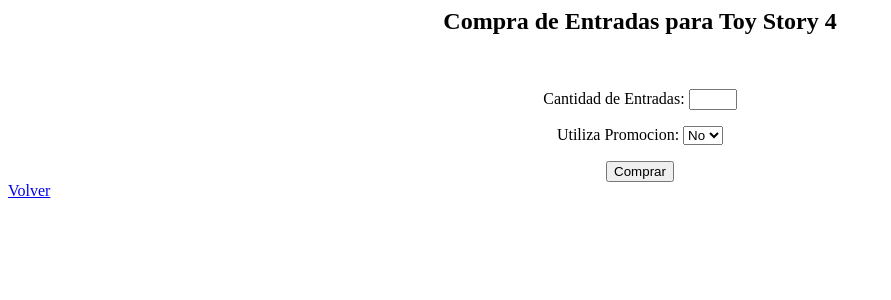
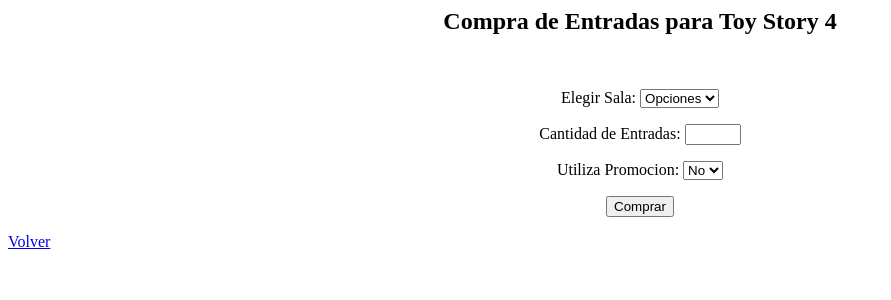
Before and after one commit to MirandaGonzalo/Sor-Cine, a Django app: page /compra_entradas/1 in a window 1280 px wide. Shown: the top 300 px of the page, without its empty margins (0-891 px from the left). Run offline with Django 3.2, Linux system fonts and the light colour scheme; data comes from the database, SQL or seed files in the repository; both versions use the stored data as it was after the commit; some libraries are stand-ins or nearby versions.

Commit message:
Compra de Entradas terminado

```diff
--- a/Sor/Sor/urls.py
+++ b/Sor/Sor/urls.py
@@ -6,6 +6,7 @@
 
 urlpatterns = [
     url(r'^$', index, name="index"),
+    url(r'^compra/', compra, name="compra"),
     url(r'^datos_pelicula/(?P<id_pelicula>\d+)$', datos_pelicula, name="datos_pelicula"),
     url(r'^compra_entradas/(?P<id_pelicula>\d+)$', compra_entradas, name="compra_entradas"),
     url(r'^admin/', admin.site.urls),
--- a/Sor/app/models.py
+++ b/Sor/app/models.py
@@ -80,7 +80,8 @@
 
 class Entrada(models.Model):
     cantidad = models.IntegerField(null=False, default=1)
-    sala = models.ForeignKey(asignar_Sala)
+    sala = models.ForeignKey(Sala)
+    precio = models.IntegerField(null=False)
 
     def __str__(self):
         return '{} entradas vendidas para {} en la sala {}.'.format(self.cantidad, self.sala.pelicula.nombre, self.sala.numero)
--- a/Sor/app/templates/comprar_entrada.html
+++ b/Sor/app/templates/comprar_entrada.html
@@ -11,7 +11,14 @@
 
         <center><h2>Compra de Entradas para {{pelicula.nombre}}</h2></center>
         <br>
-        <center><p>Cantidad de Entradas: <input type="number" name="quantity" id="myInput" min="1" max="5" oninput="myFunction()"></p></center>
+        <center><p>Elegir Sala:  <select id="sala" name="sala">
+            <option value=0>Opciones</option>
+            {% for sala in todas_las_salas%}
+            <option value={{sala.sala.id}}>{{sala.sala.numero}}</option>
+            {% endfor %}
+            </select> </p></center>
+
+        <center><p>Cantidad de Entradas: <input type="number" name="quantity" id="myInput" min="1" max="99" oninput="myFunction()"></p></center>
 
         <center><p>Utiliza Promocion:  <select id="promo" name="promo">
             <option value=0>No</option>
@@ -19,16 +26,30 @@
             </select> </p></center>
 
         <center><p id="demo"></p></center>
+
         <center><p><span style="color:red" id="res"></span></p></center>
 
         <center><button onclick="comprar()">Comprar</button></center>
 
+        <form id="form_compra" method="post">
+            {% csrf_token %}
+            <input type="hidden" name="cant_entradas" id="cant_entradas"value=0>
+            <input type="hidden" name="precio" id="precio" value=0>
+            <input type="hidden" name="id_sala" id="id_sala" value=0>
+            <input type="hidden" name="id_peli" id="id_peli" value={{pelicula.id}}>
+        </form>
+
         <script>
-            var x = document.getElementById("myInput").value;
+            var vacio = "";
             function myFunction() {
+                var x = document.getElementById("myInput").value;
+
+                if (x > 0){
+                    document.getElementById('res').innerHTML = vacio;
+                }
+
                 var precio = x*200;
                 var promo_v = $('select[name=promo]').val()
-                /*
                 if (precio > 200){
                     precio_final = ((50*precio)/100)+200;
                     precio = precio_final;
@@ -36,19 +57,47 @@
                 if (promo_v == 1){
                     precio = precio/2
                 }
-                console.log(precio);
+                var y = document.getElementById("precio");
+                y.value = precio;
+                var cant_e = document.getElementById("cant_entradas");
+                cant_e.value = x;
+
+                var sal = $('select[name=sala]').val()
+                var sala = document.getElementById("id_sala");
+                sala.value = sal;
                 document.getElementById("demo").innerHTML = "Precio: " + precio;
-                */
+
             }
 
             function comprar(){
+                var x = document.getElementById("myInput").value;
                 var error = "Ingrese un Precio Valido";
                 var vacio = "";
+                var myForm = document.getElementById('form_compra');
+                formData = new FormData(myForm);
                 if (x == 0 || x < 0){
                     document.getElementById('res').innerHTML = error;
                 } else{
                     document.getElementById('res').innerHTML = vacio;
-                    console.log("valido");
+                    var ids = document.getElementById("id_sala").value;
+                    if (ids == 0){
+                        document.getElementById("demo").innerHTML = "Elija una Sala";
+                    } else{
+                        if (confirm("Vender Entradas ?")) {
+                            $.ajax({
+                                url: '{% url 'compra' %}',
+                                data : formData,
+                                processData: false,
+                                contentType: false,
+                                type: 'POST',
+                                success: function(data){
+                                    console.log(data.resultado);
+                                }
+                            });
+                        } else {
+
+                        }
+                    }
                 }
             }
 
--- a/Sor/app/views.py
+++ b/Sor/app/views.py
@@ -2,10 +2,13 @@
 from __future__ import unicode_literals
 from .models import *
 from django.shortcuts import render
+from django.http import JsonResponse, HttpResponse, HttpResponseRedirect
 
 def index(request):
     peliculas = asignar_Sala.objects.filter(en_cartelera=True).order_by('pelicula__nombre')
-
+    entradas = Entrada.objects.all()
+    for a in entradas:
+        print a.cantidad
     return render(request, 'index.html', {'todas_las_peliculas':peliculas})
 
 def datos_pelicula(request, id_pelicula):
@@ -15,4 +18,39 @@
 
 def compra_entradas(request, id_pelicula):
     pelicula = Pelicula.objects.get(id=id_pelicula)
-    return render(request, 'comprar_entrada.html', {'pelicula':pelicula})
+
+    opciones_salas = asignar_Sala.objects.filter(pelicula=pelicula, en_cartelera=True)
+    return render(request, 'comprar_entrada.html', {'pelicula':pelicula, 'todas_las_salas':opciones_salas})
+
+def compra(request):
+    if request.method == "POST":
+        cant_entradas = request.POST['cant_entradas']
+        precio = request.POST['precio']
+        id_sala = request.POST['id_sala']
+        id_peli = request.POST['id_peli']
+        sala = Sala.objects.get(id=id_sala)
+        id_sala2 = sala.id
+        pelicula = Pelicula.objects.get(id=id_peli)
+        limite = sala.cant_asientos
+        vendidas = 0
+        entradas = Entrada.objects.filter(sala__id=id_sala2)
+        for a in entradas:
+            total = a.cantidad
+            vendidas += total
+        disponible = (limite-vendidas)
+        vend = int(vendidas)
+        can = int(cant_entradas)
+        a = vend + can
+        if (a > limite):
+            msg = "No hay suficientes asientos disponibles."
+        else:
+            print ("llega")
+            entrada = Entrada(cantidad=can, sala=sala, precio=precio)
+            entrada.save()
+            msg = "Entradas compradas con exito."
+        data = {
+            'resultado': msg
+        }
+        return JsonResponse(data)
+
+    return render(request, 'index.html')
```
Also changed, not shown: Sor/app/migrations/0007_entrada_precio.py (added), Sor/app/migrations/0008_auto_20190614_1322.py (added), Sor/db.sqlite3, 5 other files.
